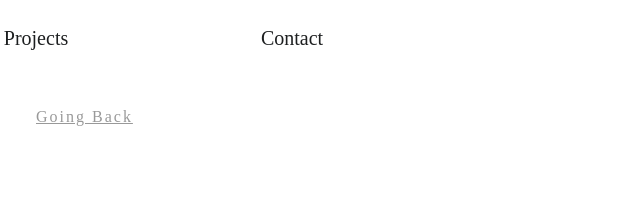
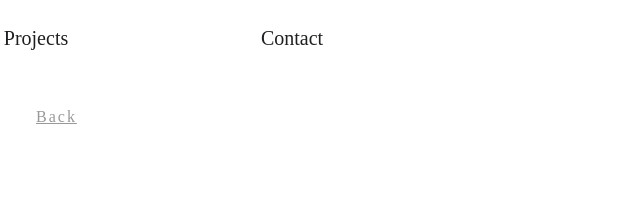
Before and after one commit to quan612/portfolio, a Gatsby site: page /projects/jira in a window 1280 px wide. Shown: the top 203 px of the page, 604-1244 px from the left. Built offline with nearby package versions, Linux system fonts and the light colour scheme; Gatsby itself is replaced by a stand-in of ours.

Commit message:
fix images issue

```diff
--- a/src/components/Projects/Project/index.jsx
+++ b/src/components/Projects/Project/index.jsx
@@ -101,7 +101,7 @@ const Project = (props) => {
           </div>
           <div className="details">
             <Link className="back" to={`/projects`}>
-              <span className="back">Going Back</span>
+              Back
             </Link>
 
             <div className="detail-box">
--- a/src/components/Projects/Project/styles.scss
+++ b/src/components/Projects/Project/styles.scss
@@ -103,7 +103,7 @@
     }
     .back {
       display: flex;
-      margin: 0 0 40px 0;
+      margin: 0 0 20px 0;
       flex-direction: row;
       color: #999999;
       align-items: center;
```
